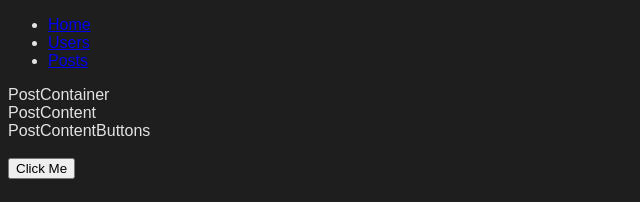
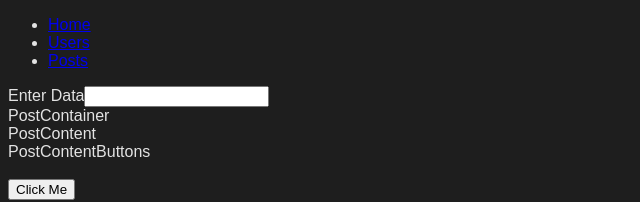
Before and after one commit to thanhnhan151/learning-react, a React (Vite) app: page /blog-posts in a window 1280 px wide. Shown: the top 202 px of the page, without its empty margins (0-640 px from the left). Built offline with nearby package versions, Linux system fonts and the light colour scheme; no server answers.

Commit message:
useNavigate hook

```diff
--- a/src/App.jsx
+++ b/src/App.jsx
@@ -2,16 +2,20 @@ import { useEffect, useState } from "react";
 import { PostContainer } from "./components/PostContainer";
 import { UserContext } from "./utils/contexts/UserContext";
 import { useFetchUser } from "./utils/hooks/useFetchUser";
-import { Outlet, Link } from "react-router-dom";
+import { Outlet, Link, useNavigate } from "react-router-dom";
 
 export default function App() {
-  const { user, loading, error } = useFetchUser(1)
+  const { user, loading, error } = useFetchUser(1);
 
-  const [userData, setUserData] = useState({})
+  const [userData, setUserData] = useState();
+
+  const navigate = useNavigate();
 
   useEffect(() => {
-    if (!loading && !error && user) setUserData(user)
-  }, [loading, error, user])
+    if (!loading && !error && user) {
+      setUserData(user);
+    }
+  }, [loading, error, user]);
 
   return (
     <>
@@ -21,19 +25,41 @@ export default function App() {
             <Link to="/">Home</Link>
           </li>
           <li>
-          <Link to="/users">Users</Link>
+            <Link to="/users">Users</Link>
           </li>
           <li>
-          <Link to="/blog-posts">Posts</Link>
+            <Link to="/blog-posts">Posts</Link>
           </li>
         </ul>
       </nav>
+
+      <div>
+        <label htmlFor="data">Enter Data</label>
+        <input
+          type="text"
+          id="data"
+          onChange={(e) => {
+            console.log(e.target.value);
+            if (e.target.value.length > 10) {
+              navigate("/blog-posts", {
+                state: {
+                  posts: [
+                    {
+                      id: 1,
+                      title: "Hello world",
+                      content: "Welcome to my web page",
+                    },
+                  ],
+                },
+              });
+            }
+          }}
+        />
+      </div>
       <UserContext.Provider value={{ ...userData, setUserData }}>
-        <div>
-          {loading ? "Loading..." : <PostContainer />}
-        </div>
+        <div>{loading ? "Loading..." : <PostContainer />}</div>
       </UserContext.Provider>
       <Outlet />
     </>
-  )
+  );
 }
--- a/src/pages/BlogPostsPage.jsx
+++ b/src/pages/BlogPostsPage.jsx
@@ -1,9 +1,30 @@
+import { useEffect, useState } from "react";
+import { useLocation } from "react-router-dom";
+
 export function BlogPostsPage() {
+  const [posts, setPosts] = useState([]);
+  const { state } = useLocation();
+
+  console.log(window.history.state);
+
+  useEffect(() => {
+    console.log(state);
+    if (state && state.posts) {
+      setPosts(state.posts);
+    }
+  }, [state]);
+
   return (
     <div>
-      <h1>
-        Welcome to Blog Posts Page
-      </h1>
+      <h1>Welcome to Blog Posts Page</h1>
+      {posts.map((post) => (
+        <div key={post.id}>
+          <h2>{post.title}</h2>
+          <section>
+            <p>{post.content}</p>
+          </section>
+        </div>
+      ))}
     </div>
-  )
+  );
 }
```
Also changed, not shown: src/main.jsx (+18 -18 lines).
